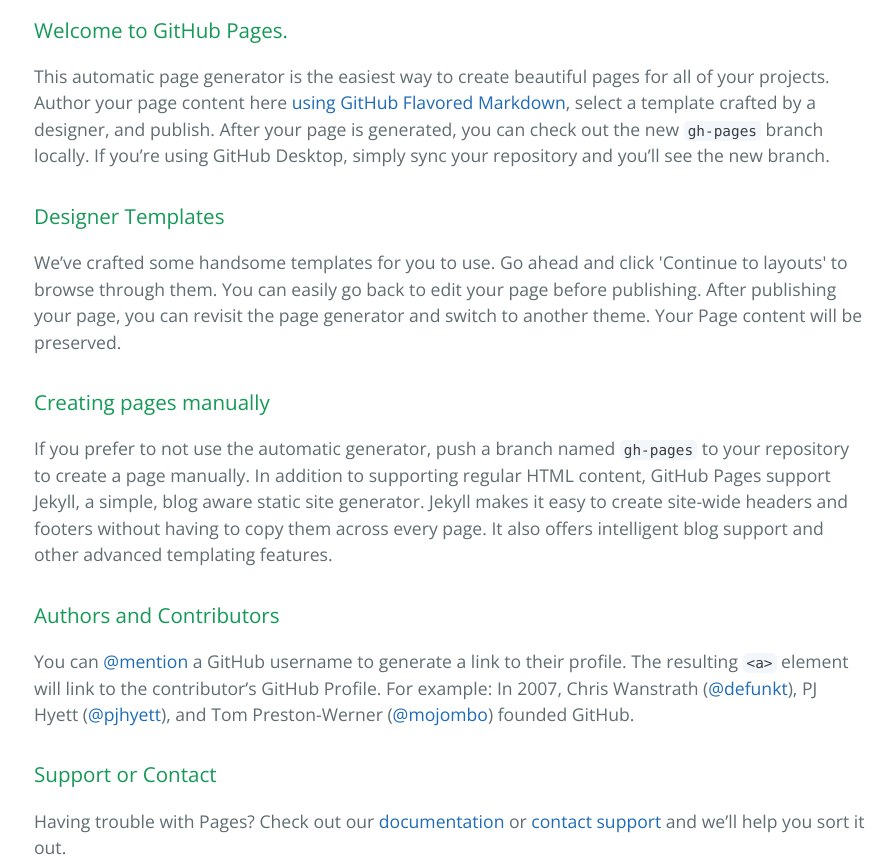
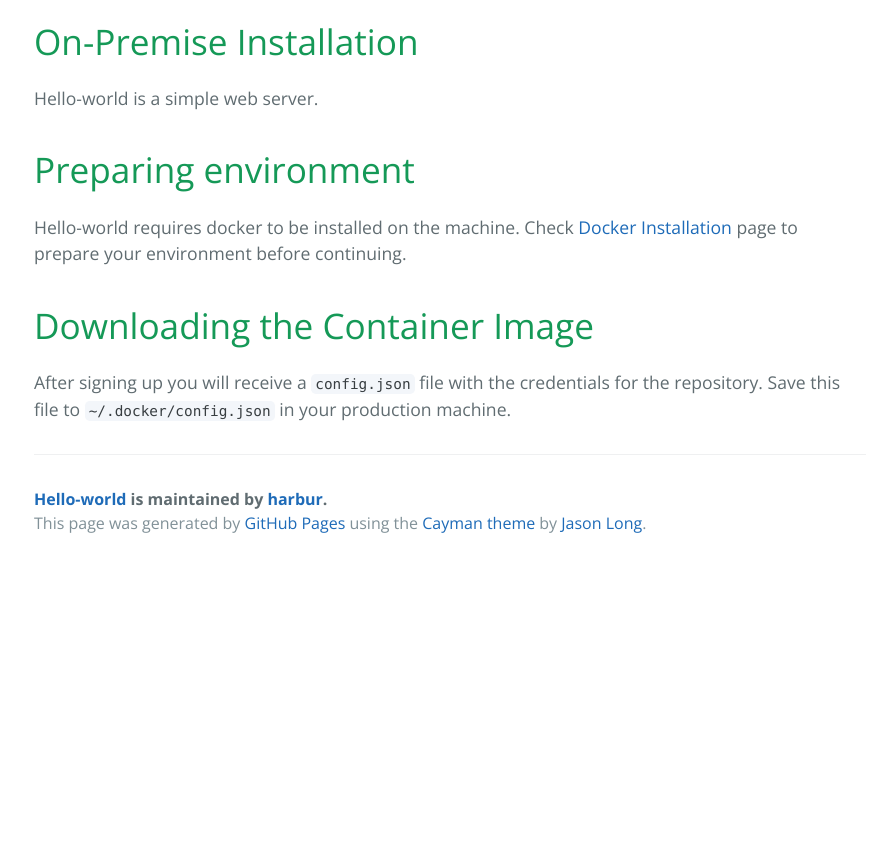
Before and after one commit to harbur/hello-world, a plain HTML site: page index.html in a window 1280 px wide. Shown: the part 400-1264 px from the top of the page, without its empty margins (190-1082 px from the left). After the commit the page ends 967 px from the top, so only its background shows below. Drawn offline with nearby package versions, Linux system fonts and the light colour scheme.

```diff
--- a/index.html
+++ b/index.html
@@ -19,30 +19,20 @@
     </section>
 
     <section class="main-content">
-      <h3>
-<a id="welcome-to-github-pages" class="anchor" href="#welcome-to-github-pages" aria-hidden="true"><span class="octicon octicon-link"></span></a>Welcome to GitHub Pages.</h3>
+      <h1>
+<a id="on-premise-installation" class="anchor" href="#on-premise-installation" aria-hidden="true"><span class="octicon octicon-link"></span></a>On-Premise Installation</h1>
 
-<p>This automatic page generator is the easiest way to create beautiful pages for all of your projects. Author your page content here <a href="https://guides.github.com/features/mastering-markdown/">using GitHub Flavored Markdown</a>, select a template crafted by a designer, and publish. After your page is generated, you can check out the new <code>gh-pages</code> branch locally. If you’re using GitHub Desktop, simply sync your repository and you’ll see the new branch.</p>
+<p>Hello-world is a simple web server.</p>
 
-<h3>
-<a id="designer-templates" class="anchor" href="#designer-templates" aria-hidden="true"><span class="octicon octicon-link"></span></a>Designer Templates</h3>
+<h1>
+<a id="preparing-environment" class="anchor" href="#preparing-environment" aria-hidden="true"><span class="octicon octicon-link"></span></a>Preparing environment</h1>
 
-<p>We’ve crafted some handsome templates for you to use. Go ahead and click 'Continue to layouts' to browse through them. You can easily go back to edit your page before publishing. After publishing your page, you can revisit the page generator and switch to another theme. Your Page content will be preserved.</p>
+<p>Hello-world requires docker to be installed on the machine. Check <a href="https://docs.docker.com/installation/">Docker Installation</a> page to prepare your environment before continuing. </p>
 
-<h3>
-<a id="creating-pages-manually" class="anchor" href="#creating-pages-manually" aria-hidden="true"><span class="octicon octicon-link"></span></a>Creating pages manually</h3>
+<h1>
+<a id="downloading-the-container-image" class="anchor" href="#downloading-the-container-image" aria-hidden="true"><span class="octicon octicon-link"></span></a>Downloading the Container Image</h1>
 
-<p>If you prefer to not use the automatic generator, push a branch named <code>gh-pages</code> to your repository to create a page manually. In addition to supporting regular HTML content, GitHub Pages support Jekyll, a simple, blog aware static site generator. Jekyll makes it easy to create site-wide headers and footers without having to copy them across every page. It also offers intelligent blog support and other advanced templating features.</p>
-
-<h3>
-<a id="authors-and-contributors" class="anchor" href="#authors-and-contributors" aria-hidden="true"><span class="octicon octicon-link"></span></a>Authors and Contributors</h3>
-
-<p>You can <a href="https://github.com/blog/821" class="user-mention">@mention</a> a GitHub username to generate a link to their profile. The resulting <code>&lt;a&gt;</code> element will link to the contributor’s GitHub Profile. For example: In 2007, Chris Wanstrath (<a href="https://github.com/defunkt" class="user-mention">@defunkt</a>), PJ Hyett (<a href="https://github.com/pjhyett" class="user-mention">@pjhyett</a>), and Tom Preston-Werner (<a href="https://github.com/mojombo" class="user-mention">@mojombo</a>) founded GitHub.</p>
-
-<h3>
-<a id="support-or-contact" class="anchor" href="#support-or-contact" aria-hidden="true"><span class="octicon octicon-link"></span></a>Support or Contact</h3>
-
-<p>Having trouble with Pages? Check out our <a href="https://help.github.com/pages">documentation</a> or <a href="https://github.com/contact">contact support</a> and we’ll help you sort it out.</p>
+<p>After signing up you will receive a <code>config.json</code> file with the credentials for the repository. Save this file to <code>~/.docker/config.json</code> in your production machine.</p>
 
       <footer class="site-footer">
         <span class="site-footer-owner"><a href="https://github.com/harbur/hello-world">Hello-world</a> is maintained by <a href="https://github.com/harbur">harbur</a>.</span>
```
Also changed, not shown: params.json (+1 -1 lines).
